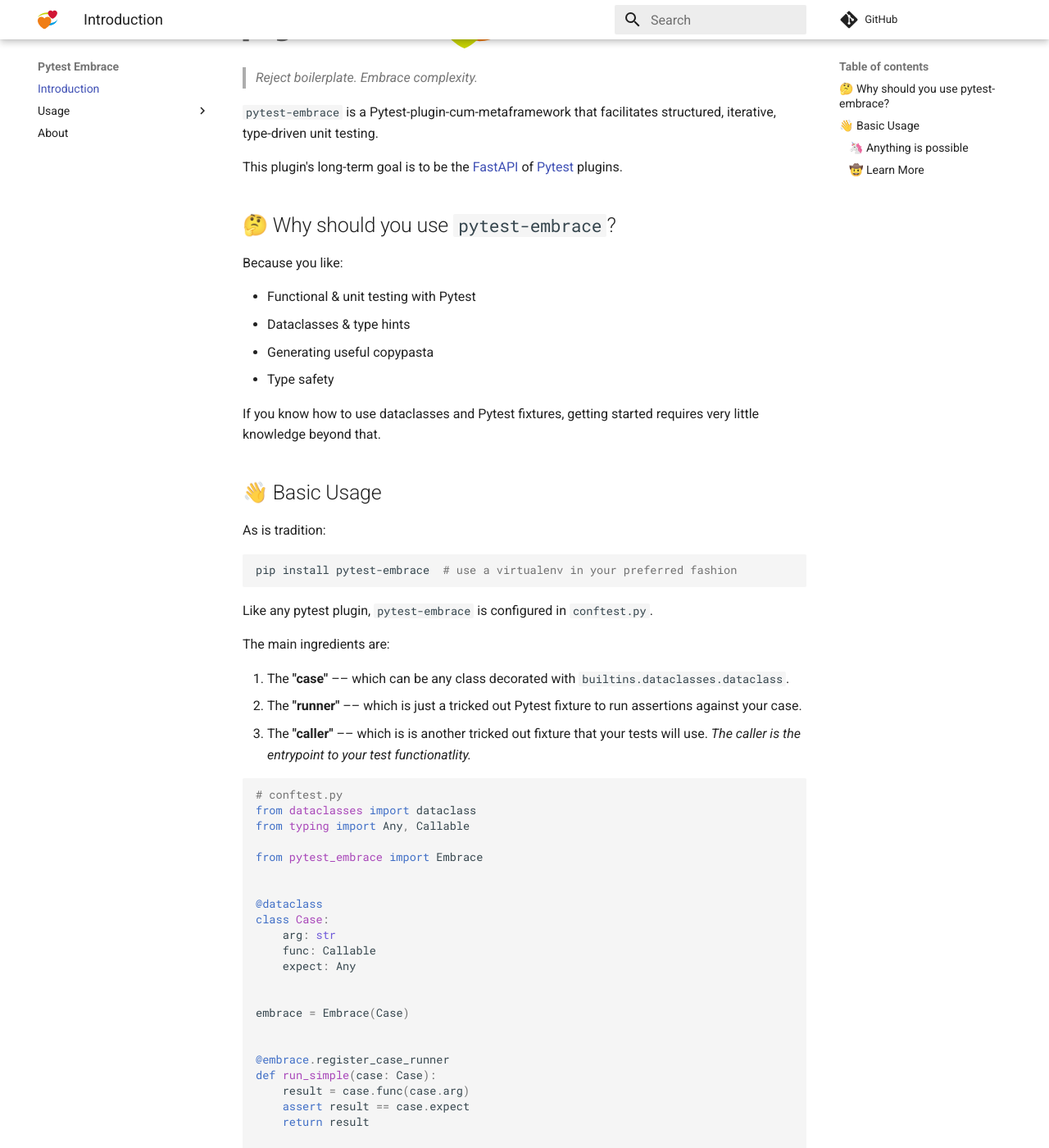
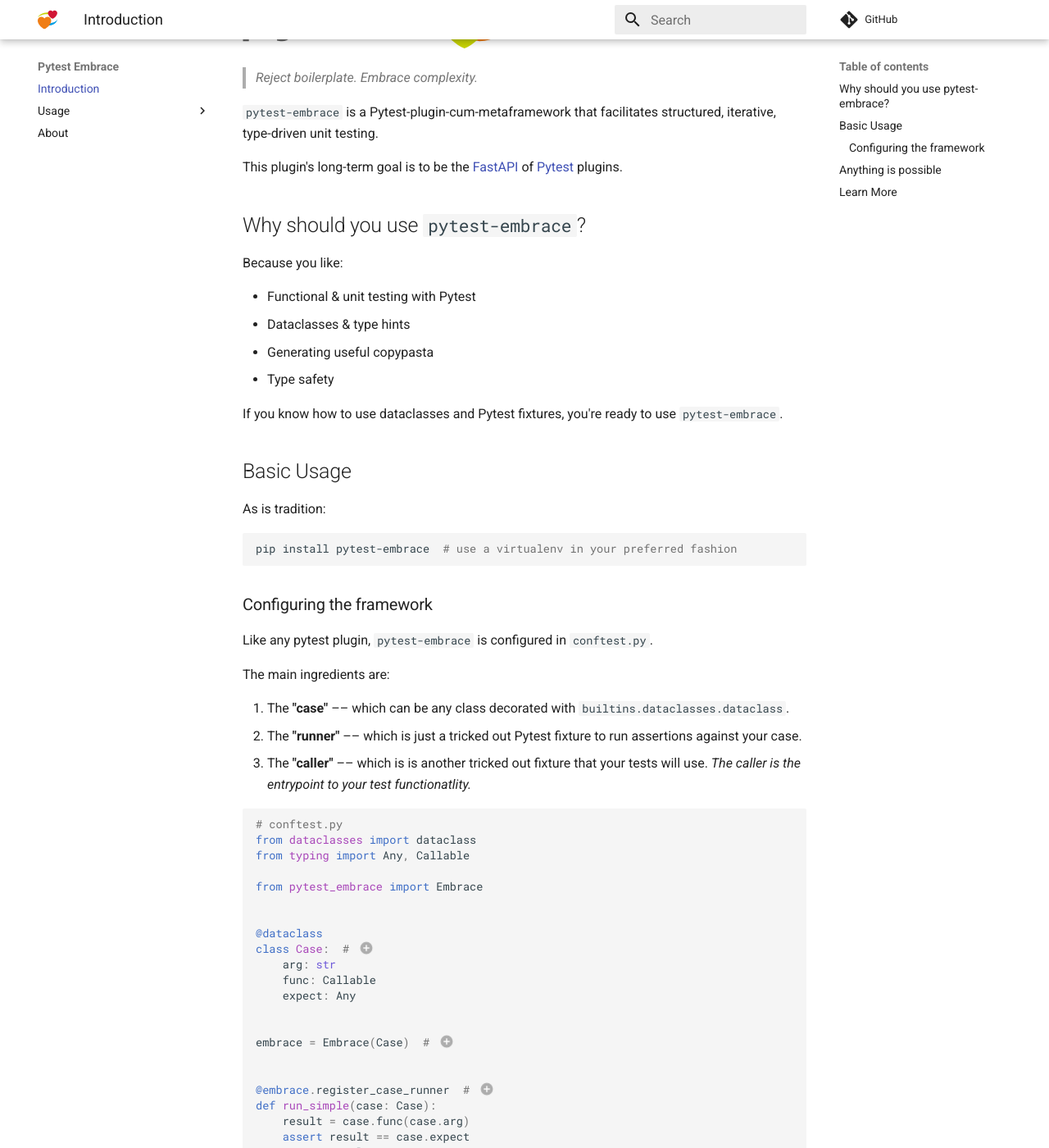
Before and after one commit to ainsleymcgrath/pytest-embrace, an MkDocs documentation site: the page built from docs/index.md, in a window 1280 px wide and 1400 px high, scrolled down 224 px. Shown: the whole window at 82% size. Built offline with MkDocs 1.6.1 and Material for MkDocs 9.7.7, drawn with Linux system fonts in a browser that asks for light colours; comment, search, counter and statistics services are not loaded; some of the changed text lies outside the part shown.

Commit message:
docs: update homepage with annotations

````diff
--- a/docs/index.md
+++ b/docs/index.md
@@ -8,7 +8,7 @@
 
 This plugin's long-term goal is to be the [FastAPI](https://fastapi.tiangolo.com/) of [Pytest](https://docs.pytest.org/en/7.1.x/) plugins.
 
-## 🤔 Why should you use `pytest-embrace`?
+## Why should you use `pytest-embrace`?
 
 Because you like:
 
@@ -17,14 +17,16 @@ Because you like:
 - Generating useful copypasta
 - Type safety
 
-If you know how to use dataclasses and Pytest fixtures, getting started requires very little knowledge beyond that.
+If you know how to use dataclasses and Pytest fixtures, you're ready to use `pytest-embrace`.
 
-## 👋 Basic Usage
+## Basic Usage
 As is tradition:
 
 ```bash
 pip install pytest-embrace  # use a virtualenv in your preferred fashion
 ```
+
+### Configuring the framework
 
 Like any pytest plugin, `pytest-embrace` is configured in `conftest.py`.
 
@@ -43,24 +45,29 @@ from pytest_embrace import Embrace
 
 
 @dataclass
-class Case:
+class Case:  # (1)
     arg: str
     func: Callable
     expect: Any
 
 
-embrace = Embrace(Case)
+embrace = Embrace(Case)  # (2)
 
 
-@embrace.register_case_runner
+@embrace.register_case_runner  # (3)
 def run_simple(case: Case):
     result = case.func(case.arg)
     assert result == case.expect
     return result
 
 
-simple_case = embrace.caller_fixture_factory("simple_case")
+simple_case = embrace.caller_fixture_factory("simple_case")  # (4)
 ```
+
+1.    **A dataclass describes the schema of your test modules.**<br><br>In this case, modules will need to define the attributes (variables) `arg`, `func`, and `expect`.
+2.    **Create an `Embrace()` instance.**<br><br>The methods exposed on this class define the *behavior* and *identity* of tests who implement the schema.
+3.    **Register a "case runner" to define test *behavior.***<br><br>The "case runner" is a Pytest fixture like any other, with special access to the values in a test module.
+4.    **Create a "caller fixture" to give this new kind of test an *identity.***<br><br>The "caller fixture" is what you'll request in the signature of Pytest tests. It's also the name seen/used in `--embrace` CLI utils.
 
 The `simple_case` fixture is the identity of this new flavor of test you've created.
 
@@ -76,19 +83,22 @@ And then simply paste the output (it's already in your clipboard) into a new fil
 
 ```python
 # test_wow.py
+from typing import Any, Callable  # (1)
+
 from pytest_embrace import CaseArtifact
 
-import Case from conftest
-
+from conftest import Case
 
 arg: str
-func: typing.Callable
-expect: typing.Any
+func: Callable
+expect: Any
 
 
 def test(simple_case: CaseArtifact[Case]) -> None:
     ...
 ```
+
+1.    😮 Note how Embrace figured out the right imports for types!
 
 Fill in the values (with the comfort of autocomplete / editor help):
 
@@ -135,7 +145,7 @@ E   pytest_embrace.exc.CaseConfigurationError: 1 invalid attr values in 'test_wo
 E       Variable/Arg 'arg' should be of type str
 ```
 
-### 🦄 Anything is possible
+## Anything is possible
 
 The pattern employed by `pytest-embrace` could technically be applied to any unit tests.
 
@@ -146,6 +156,6 @@ In practice, however, it does best when:
   - And you've realized over time that all those tests are _pretty much_ the same... but nuance makes parametrizing hard and you resign yourself to long breadcrumb trails of fixtures that may-or-may-not actually be used by your tests and just like... 😤 ugh.
 - You like type safety, generating code, iterating quickly, testing exhaustively, and being DRY.
 
-### 🤠 Learn More
+## Learn More
 
-Check out a more interactive [feature-by-feature guide](./usage/index.md).
+Check out the [feature-by-feature guide](./usage/index.md).
````
